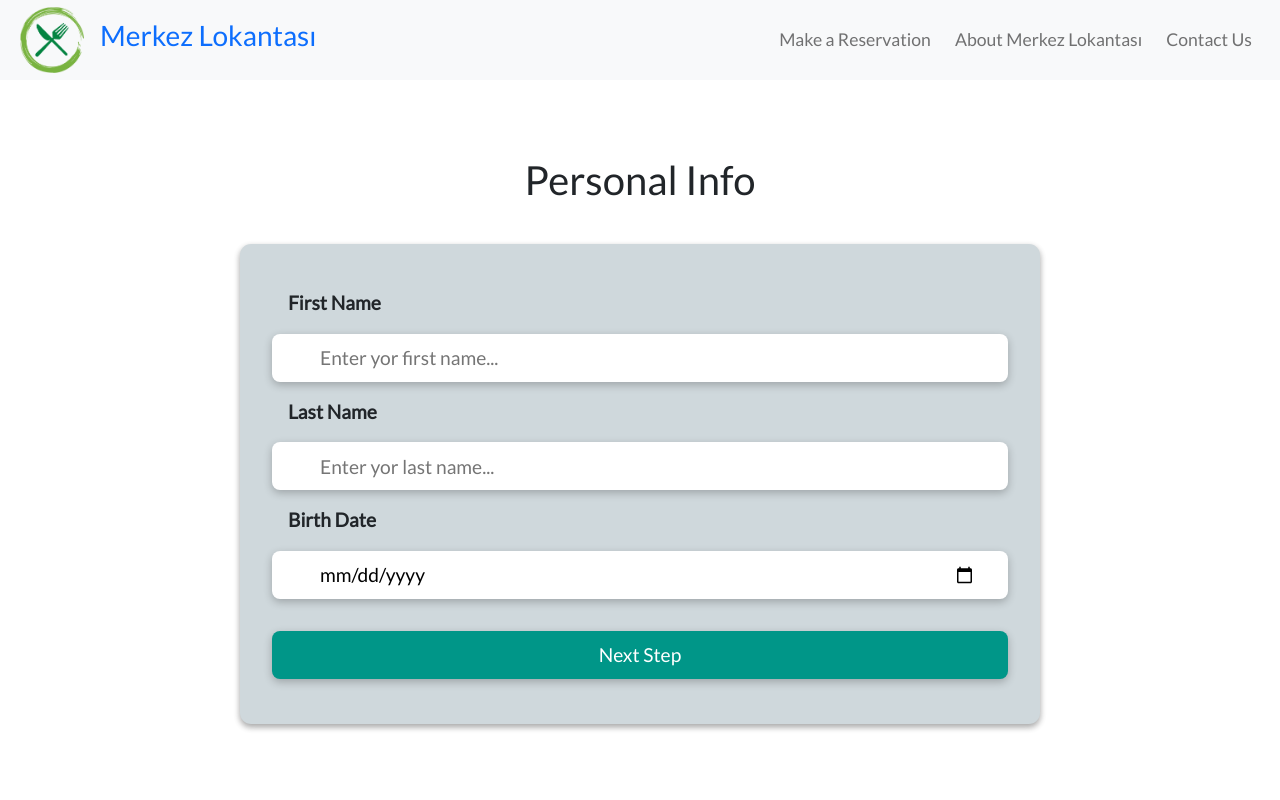
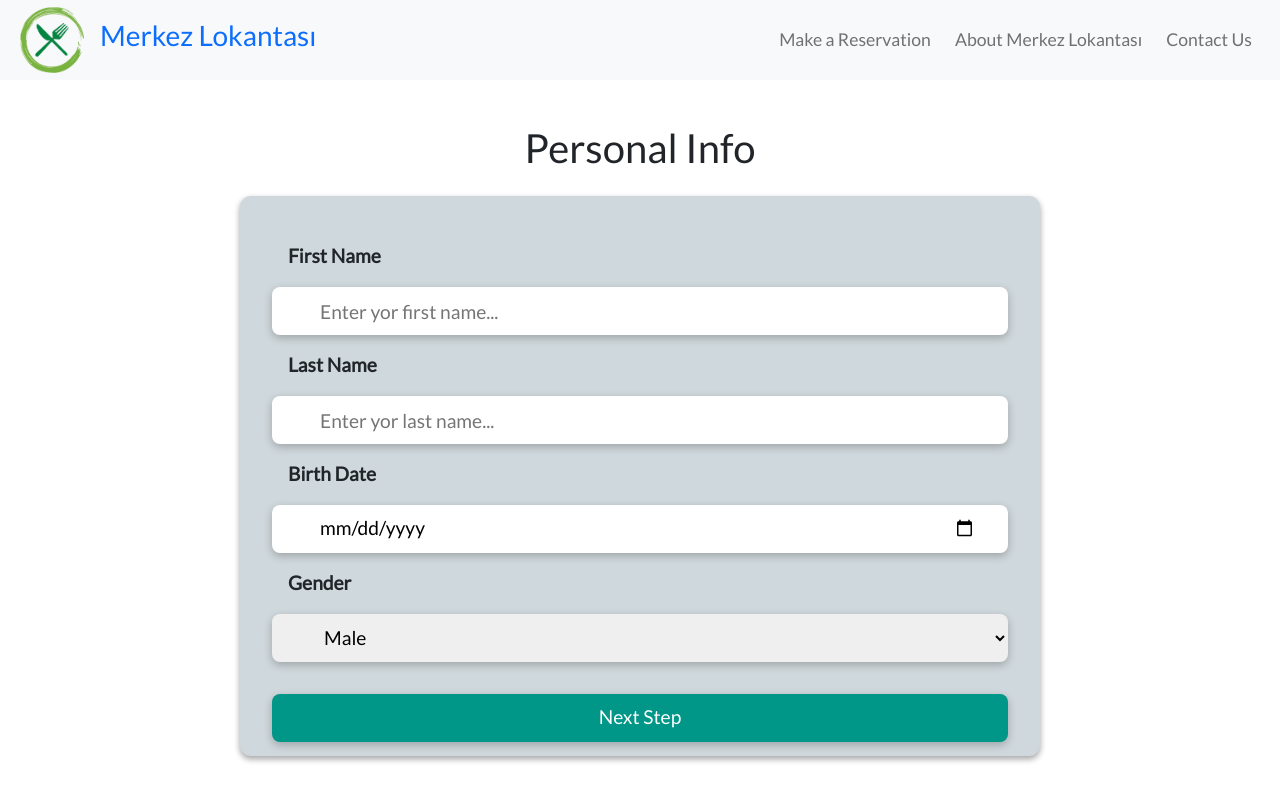
Before and after one commit to erol1098/restaurant-reservation-app, a React (Create React App) app: page /reservation in a window 1280 px wide. Built offline with nearby package versions, Linux system fonts and the light colour scheme.

Commit message:
Formik-Yup Validation Added

```diff
--- a/src/Layouts/Container/Container.module.scss
+++ b/src/Layouts/Container/Container.module.scss
@@ -7,6 +7,6 @@
   flex-direction: column;
   justify-content: center;
   align-items: center;
-  gap: 2rem;
+  gap: 1rem;
   // background-color: $LightPrimary;
 }
--- a/src/Layouts/Form/Form.jsx
+++ b/src/Layouts/Form/Form.jsx
@@ -3,7 +3,7 @@ import React from 'react';
 import styles from './Form.module.scss';
 
 const FormWrapper = ({ children }) => {
-  return <form className={styles.form}>{children}</form>;
+  return <div className={styles.form}>{children}</div>;
 };
 
 export default FormWrapper;
--- a/src/Layouts/Form/Form.module.scss
+++ b/src/Layouts/Form/Form.module.scss
@@ -1,9 +1,9 @@
 @import '../../assets/scss/variables';
 
-.form {
+.form > form {
   width: 50rem;
-  min-width: 250px;
-  height: 30rem;
+  height: 35rem;
+
   padding: 0 2rem;
   font-size: 1.2rem;
 
@@ -17,7 +17,8 @@
   align-items: stretch;
   gap: 1rem;
 
-  & > input {
+  & > input,
+  select {
     height: 3rem;
     padding-inline-start: 3rem;
     padding-inline-end: 2rem;
--- a/src/components/PersonalInfo/PersonalInfoForm.jsx
+++ /dev/null
@@ -1,29 +0,0 @@
-import React from 'react';
-
-import FormWrapper from '../../Layouts/Form/Form';
-
-const PersonalInfoForm = () => {
-  return (
-    <FormWrapper>
-      <label htmlFor='firstName'>First Name</label>
-      <input
-        type='text'
-        name='firstName'
-        id='firstName'
-        placeholder='Enter yor first name...'
-      />
-      <label htmlFor='lastName'>Last Name</label>
-      <input
-        type='text'
-        name='lastName'
-        id='lastName'
-        placeholder='Enter yor last name...'
-      />
-      <label htmlFor='birth'>Birth Date</label>
-      <input type='date' name='birth' id='birth' />
-      <button type='submit'>Next Step</button>
-    </FormWrapper>
-  );
-};
-
-export default PersonalInfoForm;
--- /dev/null
+++ b/src/components/PersonalInfoForm.jsx
@@ -0,0 +1,48 @@
+import React from 'react';
+
+import { Form } from 'formik';
+
+import FormWrapper from '../Layouts/Form/Form';
+
+const PersonalInfoForm = ({ values, handleChange, errors }) => {
+  return (
+    <FormWrapper>
+      <Form>
+        {errors && <p>{errors.firstName}</p>}
+        <label htmlFor='firstName'>First Name</label>
+        <input
+          type='text'
+          name='firstName'
+          id='firstName'
+          placeholder='Enter yor first name...'
+          value={values.firstName}
+          onChange={handleChange}
+        />
+        <label htmlFor='lastName'>Last Name</label>
+        <input
+          type='text'
+          name='lastName'
+          id='lastName'
+          placeholder='Enter yor last name...'
+          value={values.lastName}
+          onChange={handleChange}
+        />
+        <label htmlFor='birth'>Birth Date</label>
+        <input type='date' name='birth' id='birth' />
+
+        <label htmlFor='gender'>Gender</label>
+
+        <select name='gender' id='gender'>
+          <option value='male'>Male</option>
+          <option value='female'>Female</option>
+          <option value='other'>Other</option>
+          <option value='not'>Prefer not to specify</option>
+        </select>
+
+        <button type='submit'>Next Step</button>
+      </Form>
+    </FormWrapper>
+  );
+};
+
+export default PersonalInfoForm;
--- a/src/pages/Reservation.jsx
+++ b/src/pages/Reservation.jsx
@@ -1,13 +1,26 @@
 import React from 'react';
 
-import PersonalInfoForm from '../components/PersonalInfo/PersonalInfoForm';
+import { Formik } from 'formik';
+
+import PersonalInfoForm from '../components/PersonalInfoForm';
 import Container from '../Layouts/Container/Container';
+import { userInfoSchema } from '../validations/userValidation';
 
 const Reservation = () => {
   return (
     <Container>
       <h1>Personal Info</h1>
-      <PersonalInfoForm />
+      <Formik
+        initialValues={{
+          firstName: '',
+          lastName: '',
+          birth: '',
+          gender: '',
+        }}
+        validationSchema={userInfoSchema}
+        onSubmit={(values) => console.log(values)}
+        component={(props) => <PersonalInfoForm {...props} />}
+      ></Formik>
     </Container>
   );
 };
--- /dev/null
+++ b/src/validations/userValidation.jsx
@@ -0,0 +1,10 @@
+import * as Yup from 'yup';
+
+export const userInfoSchema = Yup.object().shape({
+  firstName: Yup.string()
+    .min(2, 'First name must have 2 characters at least!')
+    .max(20, 'First name must have 20 characters at most!')
+    .required('Please dont leave empty!'),
+  lastName: Yup.string().required(),
+  birth: Yup.date(),
+});
```
Also changed, not shown: src/components/FoodChoice.jsx (added, +9 -0 lines).
